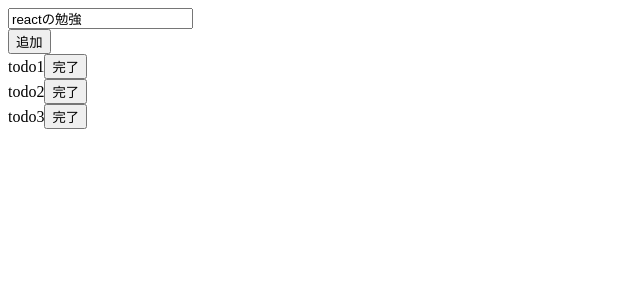
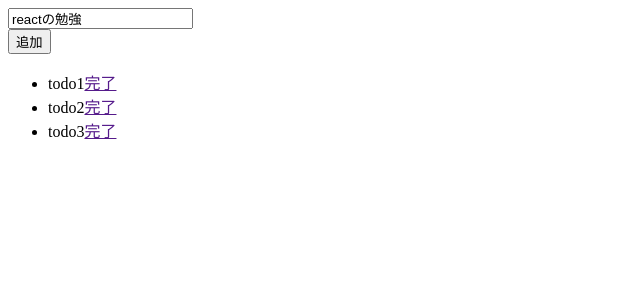
Before and after one commit to samsepy/react_todo, a React app: page / in a window 1280 px wide. Shown: the top 300 px of the page, without its empty margins (0-640 px from the left). Built offline with nearby package versions, Linux system fonts and the light colour scheme.

Commit message:
todo完了機能

```diff
--- a/src/index.jsx
+++ b/src/index.jsx
@@ -5,14 +5,14 @@ class TodoList extends React.Component {
   render() {
     const todos = this.props.todos
     return (
-      <div>
+      <ul>
         {todos.map(todo => (
-          <div key={todo.id}>
-            {todo.desc}
-            <TodoDone />
-          </div>
+          <li key={todo.id}>
+            {todo.done && todo.desc}
+            {todo.done && <a href="" onClick={(e) => {e.preventDefault(); this.props.setTodoStatus(todo)}}>完了</a>}
+          </li>
         ))}
-      </div>
+      </ul>
     );
   }
 }
@@ -44,19 +44,23 @@ class App extends React.Component {
     const todos = [
       {
         id: 1,
-        desc: "todo1"
+        desc: "todo1",
+        done: true
       },
       {
         id: 2,
-        desc: "todo2"
+        desc: "todo2",
+        done: true
       },
       {
         id: 3,
-        desc: "todo3"
+        desc: "todo3",
+        done: true
       }
     ]
     this.state = {
-      todos: todos
+      todos: todos,
+      countTodo: todos.length + 1,
     }
   }
 
@@ -64,17 +68,32 @@ class App extends React.Component {
     e.preventDefault();
     const desc = e.target.desc.value;
     const todos = this.state.todos.slice();
+    const countTodo = this.state.countTodo;
     todos.push({
-      id: 3,
-      desc: desc
+      id: countTodo,
+      desc: desc,
+      done: true
     });
     this.setState({todos});
+    this.setState({countTodo: countTodo + 1})
   }
+
+  setTodoStatus(clickTodo) {
+    const todos = this.state.todos.slice();
+    const todo = todos[clickTodo.id - 1];
+    todo.done = !todo.done;
+    todos[clickTodo.id - 1] = todo;
+    this.setState({ todos });
+  }
+
   render () {
     return (
       <div>
         <Form handleSubmit={this.handleSubmit.bind(this)} />
-        <TodoList todos={this.state.todos}/>
+        <TodoList
+          todos={this.state.todos}
+          setTodoStatus={this.setTodoStatus.bind(this)}
+        />
       </div>
     );
   }
```
